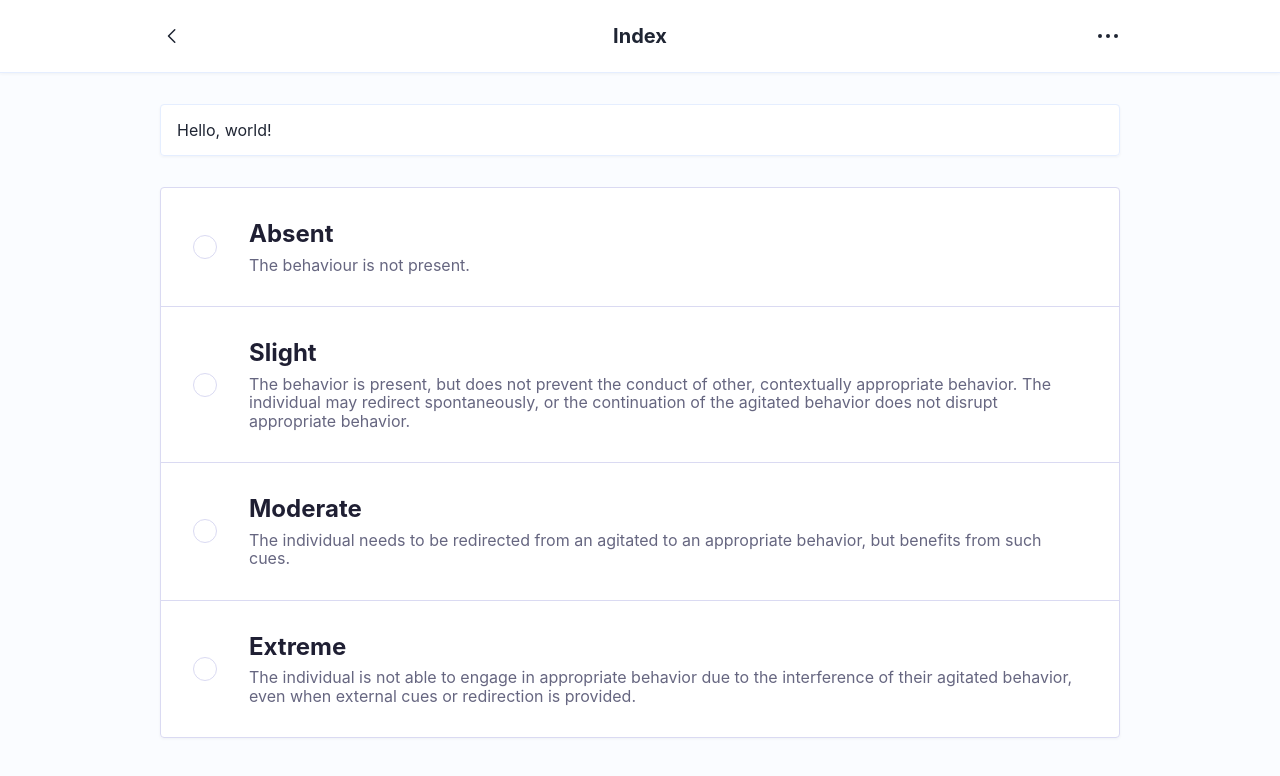
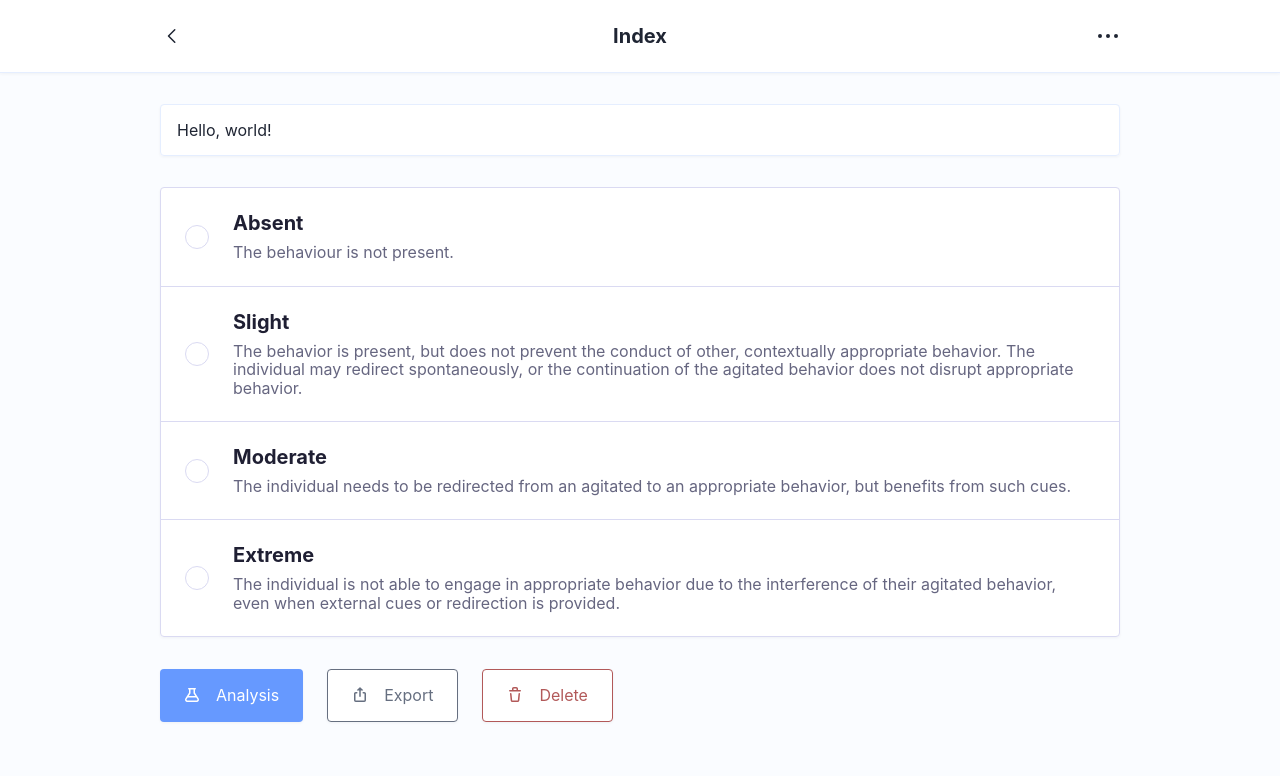
Before and after one commit to scottwillmoore/fit3161, a Next.js app: page / in a window 1280 px wide. Shown: the top 776 px of the page. Built offline with nearby package versions, Linux system fonts and the light colour scheme.

Commit message:
Implement first-pass of button components

```diff
--- /dev/null
+++ b/src/components/button.module.scss
@@ -0,0 +1,44 @@
+@use "colors" as *;
+@use "variables" as *;
+
+.button {
+    display: flex;
+    flex-direction: row;
+    align-items: center;
+    padding: 16px 24px;
+    border-radius: 4px;
+    font-size: 16px;
+    box-shadow: $box-shadow;
+}
+
+.button > * + * {
+    margin-left: 16px;
+}
+
+.button-primary {
+    color: $color-white;
+    background-color: $color-blue-hard;
+}
+
+.button-secondary {
+    color: $color-blue-gray;
+    background-color: $color-white;
+    border-width: 1px;
+    border-color: $color-blue-gray;
+}
+
+.button-danger {
+    color: $color-red-hard;
+    background-color: $color-white;
+    border-width: 1px;
+    border-color: $color-red-hard;
+}
+
+.buttonGroup {
+    display: flex;
+    flex-direction: row;
+}
+
+.buttonGroup > * + * {
+    margin-left: 24px;
+}
--- /dev/null
+++ b/src/components/button.tsx
@@ -0,0 +1,42 @@
+import { Fragment, createElement } from "react";
+
+import { As, WithAs, WithChildren } from "app/utilities";
+
+import classes from "./button.module.scss";
+
+export type ButtonVariant = "primary" | "secondary" | "danger";
+
+export type ButtonProperties<T extends As> = WithAs<T> & {
+    icon: any;
+    text: string;
+    variant?: ButtonVariant;
+};
+
+export function Button<T extends As>({
+    as,
+    icon,
+    text,
+    variant = "secondary",
+    ...properties
+}: ButtonProperties<T>) {
+    const classNames = [];
+    classNames.push(classes.button);
+    classNames.push(classes[`button-${variant}`]);
+
+    const className = classNames.join(" ");
+
+    return createElement(
+        as || "button",
+        { className, ...properties },
+        <Fragment>
+            {createElement(icon, { height: "16" })}
+            <span className={classes.text}>{text}</span>
+        </Fragment>
+    );
+}
+
+export type ButtonGroupProperties = WithChildren;
+
+export function ButtonGroup({ children }: ButtonGroupProperties) {
+    return <div className={classes.buttonGroup}>{children}</div>;
+}
--- a/src/components/card.tsx
+++ b/src/components/card.tsx
@@ -14,14 +14,16 @@ export function Card<T extends As>({ as, children, ...props }: CardProps<T>) {
     );
 }
 
-export type SectionProps<T extends As> = Join<WithChildren, WithAs<T>>;
+export type CardSectionProps<T extends As> = Join<WithChildren, WithAs<T>>;
 
-function Section<T extends As>({ as, children, ...props }: SectionProps<T>) {
+export function CardSection<T extends As>({
+    as,
+    children,
+    ...props
+}: CardSectionProps<T>) {
     return createElement(
         as || "div",
         { className: classes.section, ...props },
         children
     );
 }
-
-Card.Section = Section;
--- a/src/components/index.tsx
+++ b/src/components/index.tsx
@@ -1,3 +1,4 @@
+export * from "./button";
 export * from "./card";
 export * from "./frame";
 export * from "./multiple-choice";
--- a/src/components/radio.module.scss
+++ b/src/components/radio.module.scss
@@ -37,7 +37,7 @@
     flex-direction: row;
     align-items: center;
     margin-top: -1px;
-    padding: 32px;
+    padding: 24px;
     border-width: 1px;
     border-style: solid;
     border-color: $color-purple-soft;
@@ -64,7 +64,7 @@
 }
 
 .item > * + * {
-    margin-left: 32px;
+    margin-left: 24px;
 }
 
 .indicator {
@@ -96,7 +96,7 @@
 }
 
 .title {
-    font-size: 24px;
+    font-size: 20px;
     font-weight: 700;
 
     color: $color-purple-black;
--- a/src/pages/index.tsx
+++ b/src/pages/index.tsx
@@ -1,5 +1,14 @@
-import { Card, Frame, Radio, RadioGroup } from "app/components";
-// import { Clippy, ArrowUpRight, Clock } from "app/icons";
+import {
+    Button,
+    ButtonGroup,
+    Card,
+    CardSection,
+    Frame,
+    Radio,
+    RadioGroup,
+} from "app/components";
+
+import { Beaker, Share, Trash } from "app/icons";
 
 const responses = [
     {
@@ -24,9 +33,9 @@ export default function Index() {
     return (
         <Frame title="Index">
             <Card>
-                <Card.Section>
+                <CardSection>
                     <p>Hello, world!</p>
-                </Card.Section>
+                </CardSection>
             </Card>
 
             <RadioGroup>
@@ -34,6 +43,12 @@ export default function Index() {
                     <Radio name="response" {...response} />
                 ))}
             </RadioGroup>
+
+            <ButtonGroup>
+                <Button variant="primary" icon={Beaker} text="Analysis" />
+                <Button variant="secondary" icon={Share} text="Export" />
+                <Button variant="danger" icon={Trash} text="Delete" />
+            </ButtonGroup>
         </Frame>
     );
 }
```
